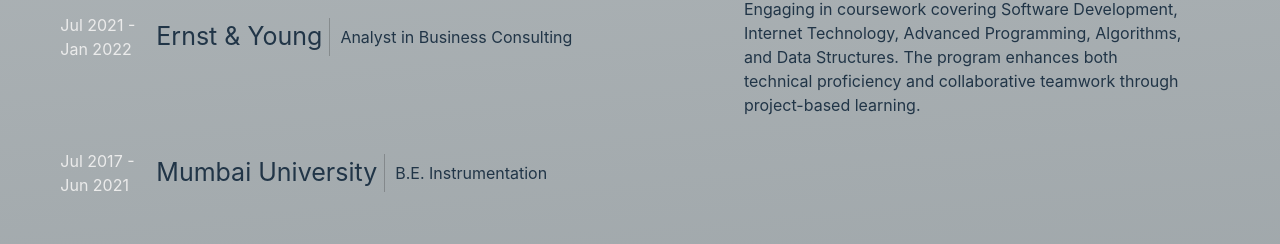
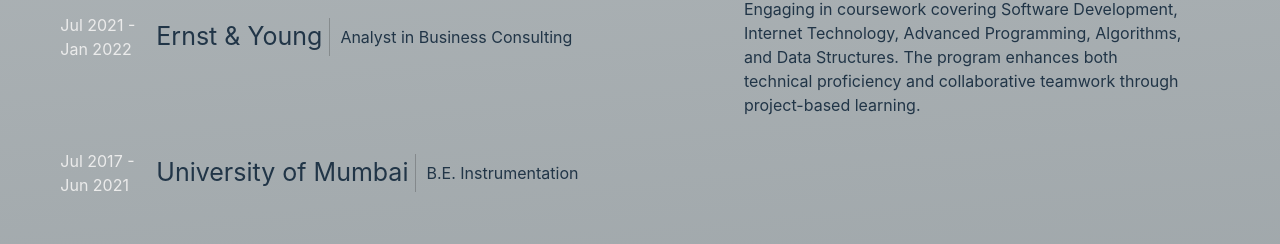
Before and after one commit to HarshSuvarna/portfolio_website, a React (Vite) app: page / in a window 1280 px wide. Shown: the part 3822-4066 px from the top of the page. Built offline with nearby package versions, Linux system fonts and the light colour scheme.

Commit message:
Updated CV

```diff
--- a/src/components/ExperienceAndEducation.jsx
+++ b/src/components/ExperienceAndEducation.jsx
@@ -56,7 +56,7 @@
     },
     {
       year: "Jul 2017 - Jun 2021",
-      orgName: "Mumbai University",
+      orgName: "University of Mumbai",
       role: "B.E. Instrumentation",
       image: "/images/MU.jpg",
       description: (
```
Also changed, not shown: 1 other file (tests, documents, lock files or other folders).
